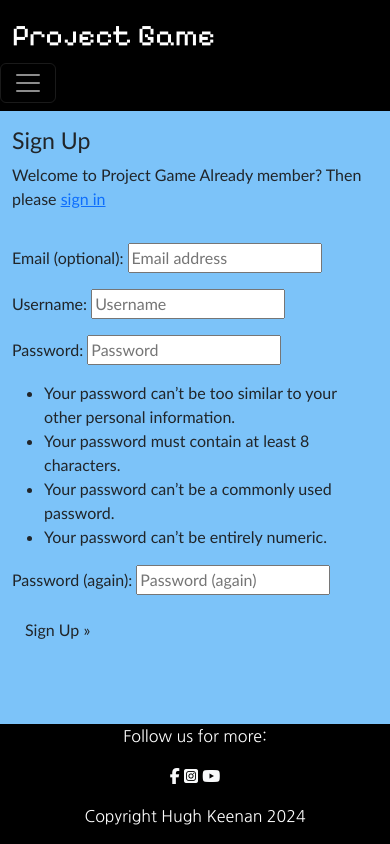
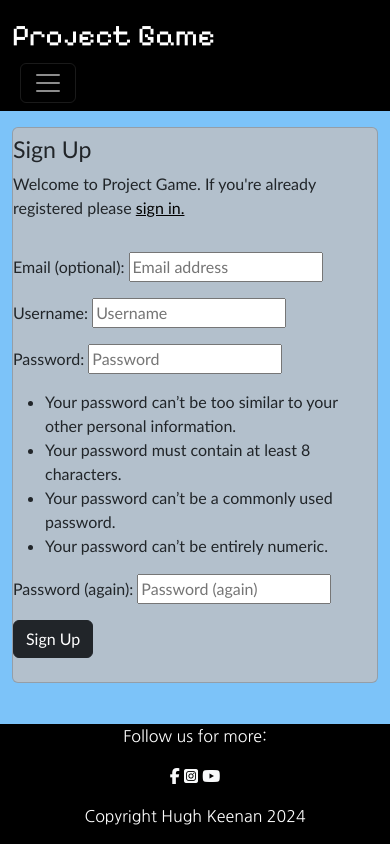
Before and after one commit to HughKeenan/project-game, a Django app: page /accounts/signup/ in a window 390 px wide. Run offline with Django 4.2, Linux system fonts and the light colour scheme; some libraries are stand-ins or nearby versions; some web fonts are replaced.

Commit message:
update logout & signup.html

```diff
--- a/news/templates/news/index.html
+++ b/news/templates/news/index.html
@@ -2,7 +2,10 @@
 {% block content%}
 
 <!-- Start of index.html content -->
+<div class="container">
+    <div class="card colorcard mt-3 pt-2 pb-4">
         <div class="block mt-3">
+
             <div class="block-body">
                 {% for thread in thread_list %}
                 <div>
@@ -24,6 +27,8 @@
                 </div>
             </div>
         </div>
+    </div>
+</div>
 {% if is_paginated %}
 <nav aria-label="Page navigation">
     <ul class="pagination justify-content-center">
--- a/static/css/style.css
+++ b/static/css/style.css
@@ -9,6 +9,10 @@
     font-family: 'Nanum Gothic';
     font-weight: bold;
     color: rgb(255, 255, 255);
+}
+
+.navbar-button{
+    margin-left: 20px;
 }
 
 .nav-item-active{
@@ -61,3 +65,7 @@ main{
 .colorcard{
     background-color: rgb(179, 192, 204);
 }
+
+.sign-in{
+    color: black;
+}
--- a/templates/account/logout.html
+++ b/templates/account/logout.html
@@ -13,7 +13,6 @@
 
                 <p>{% trans 'Are you sure?' %}</p>
             </div>
-
         </div>
         <div class="row">
             <div class="offset-md-2">
--- a/templates/account/signup.html
+++ b/templates/account/signup.html
@@ -6,31 +6,31 @@
 
 {% block content %}
 <div class="container">
+  <div class="card colorcard mt-3 pt-2 pb-4">
     <div class="row">
-    <div class="col-md-8 mt-3 offset-md-2">
+      <div class="offset-md-2">
         <h3>{% trans "Sign Up" %}</h3>
 
         <p>{% blocktrans %}
-        Welcome to Project Game
-        Already member? Then please
-        <a class="link" href="{{ login_url }}">sign in</a>
+          Welcome to Project Game.
+          If you're already registered please
+          <a class="sign-in" href="{{ login_url }}">sign in.</a>
           {% endblocktrans %}</p>
       </div>
     </div>
     <div class="row">
       <div class="col-md-8 mt-3 offset-md-2">
-      <form class="signup" id="signup_form" method="post"
-        action="{% url 'account_signup' %}">
+        <form class="signup" id="signup_form" method="post" action="{% url 'account_signup' %}">
           {% csrf_token %}
           {{ form.as_p }}
           {% if redirect_field_value %}
-        <input type="hidden" name="{{ redirect_field_name }}"
-          value="{{ redirect_field_value }}" />
+          <input type="hidden" name="{{ redirect_field_name }}" value="{{ redirect_field_value }}" />
           {% endif %}
-        <button class="btn btn-signup right" type="submit">
-          {% trans "Sign Up" %} &raquo;</button>
+          <button class="btn btn-signup btn-dark" type="submit">
+            {% trans "Sign Up" %}</button>
         </form>
       </div>
     </div>
   </div>
+</div>
 {% endblock content %}
--- a/templates/base.html
+++ b/templates/base.html
@@ -26,9 +26,9 @@
     <!--Custom CSS-->
     <link rel="stylesheet" href="{% static 'css/style.css' %}">
     <!--Favicon-->
-    <link rel="icon" type="image/png" href="{% static 'images/favicons/icons8-game-color-16.png' %}" sizes="16x16"/>
-    <link rel="icon" type="image/png" href="{% static 'images/favicons/icons8-game-color-32.png' %}" sizes="32x32"/>
-    <link rel="icon" type="image/png" href="{% static 'images/favicons/favicon-48x48.png' %}" sizes="48x48"/>
+    <link rel="icon" type="image/png" href="{% static 'images/favicons/icons8-game-color-16.png' %}" sizes="16x16" />
+    <link rel="icon" type="image/png" href="{% static 'images/favicons/icons8-game-color-32.png' %}" sizes="32x32" />
+    <link rel="icon" type="image/png" href="{% static 'images/favicons/favicon-48x48.png' %}" sizes="48x48" />
     <link rel="apple-touch-icon" sizes="180x180" href="{% static 'images/favicons/apple-touch-icon.png' %}" />
     <link rel="manifest" href="/projectgame.com/site.webmanifest" />
     <title>Project Game</title>
@@ -40,12 +40,21 @@
         <div class="container-fluid">
             <a class="navbar-brand" href="{% url 'threadlist' %}"><span class="sitename">Project Game</span></a>
         </div>
-        <button class="navbar-toggler" type="button" data-toggle="collapse" data-target="#navbarInfo"
-            aria-controls="navbarInfo" aria-expanded="false" aria-label="Toggle navigation">
-            <span class="navbar-toggler-icon"></span>
-        </button>
+        <div class="row">
+            <div class="navbar-button">
+                <button class="navbar-toggler" type="button" data-bs-toggle="collapse" data-bs-target="#navbarInfo"
+                    aria-controls="navbarInfo" aria-expanded="false" aria-label="Toggle navigation">
+                    <span class="navbar-toggler-icon"></span>
+                </button>
+            </div>
+        </div>
         <div class="collapse navbar-collapse" id="navbarInfo">
             <ul class="navbar-nav mr-auto mt-auto">
+                <li class="nav-item-active"></li>
+                <a class="nav-link
+                      {% if request.path == home_url %}active{%endif%}" aria-current="page"
+                    href="{% url 'threadlist' %}">Home</a>
+                </li>
                 {% if user.is_authenticated %}
                 <li class="nav-item-active">
                     <a class="nav-link
@@ -63,12 +72,12 @@
                 </li>
                 {% else %}
                 <li class="nav-item-active">
+                    <a class="nav-link {% if request.path == login_url %}active{% endif %}" aria-current="page"
+                        href="{% url 'account_login' %}">Login</a>
+                </li>
+                <li class="nav-item-active">
                     <a class="nav-link {% if request.path == signup_url %}active{% endif %}" aria-current="page"
                         href="{% url 'account_signup' %}">Register</a>
-                </li>
-                <li class="nav-item-active">
-                    <a class="nav-link {% if request.path == login_url %}active{% endif %}" aria-current="page"
-                        href="{% url 'account_login' %}">Login</a>
                 </li>
                 {% endif %}
             </ul>
@@ -83,10 +92,13 @@
     <!--Footer-->
     <footer class="fixed-bottom bg-black">
         <p class="text-center footertext">Follow us for more:</p>
-        <p class ="text-center">
-            <a href="https://www.facebook.com/" target="_blank" rel="noopener"><i class="link-light fa-brands fa-facebook-f"></i></a>
-            <a href="https://www.instagram.com/" target="_blank" rel="noopener"><i class="link-light fa-brands fa-square-instagram"></i></a>
-            <a href="https://www.youtube.com/" target="_blank" rel="noopener"><i class="link-light fa-brands fa-youtube"></i></a>
+        <p class="text-center">
+            <a href="https://www.facebook.com/" target="_blank" rel="noopener"><i
+                    class="link-light fa-brands fa-facebook-f"></i></a>
+            <a href="https://www.instagram.com/" target="_blank" rel="noopener"><i
+                    class="link-light fa-brands fa-square-instagram"></i></a>
+            <a href="https://www.youtube.com/" target="_blank" rel="noopener"><i
+                    class="link-light fa-brands fa-youtube"></i></a>
         </p>
         <p class="text-center footertext">Copyright Hugh Keenan 2024</p>
     </footer>
```
Lines whose indentation alone changed are shown as unchanged.
